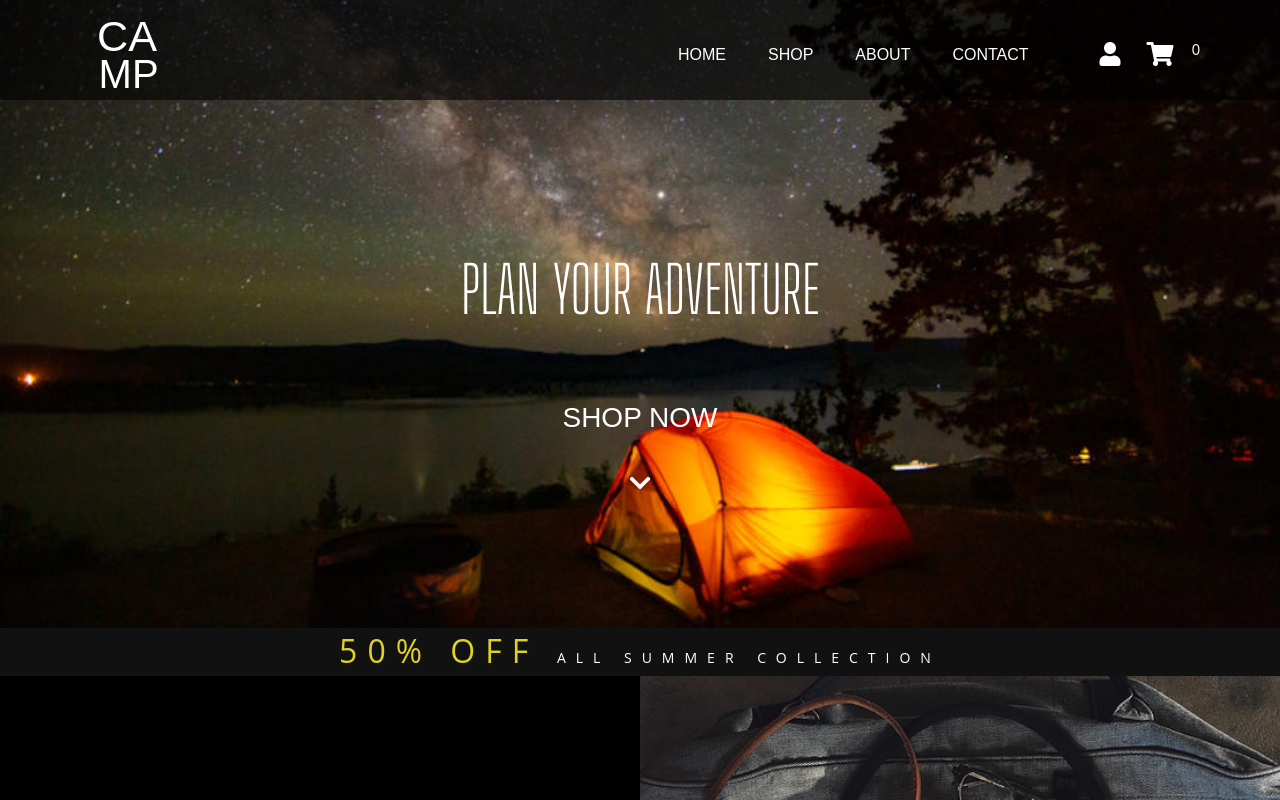
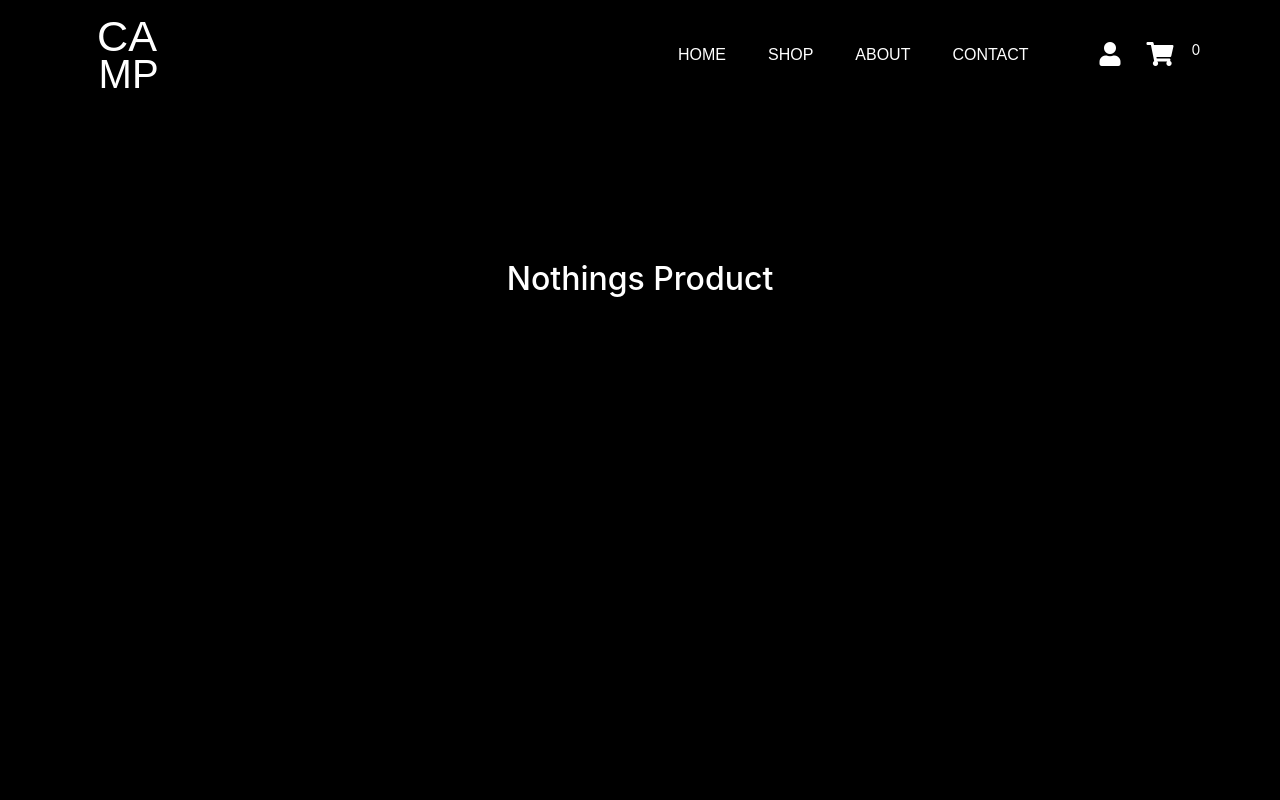
Before and after one commit to drobi710/CAMP, a React (Create React App) app: page /cart in a window 1280 px wide. Before the commit this address led to /home. Shown: the top 800 px of the page. Built offline with nearby package versions, Linux system fonts and the light colour scheme; a web font is replaced by a local one.

Commit message:
add cart route

```diff
--- a/src/components/MainComponent.js
+++ b/src/components/MainComponent.js
@@ -29,6 +29,7 @@ function MainComponent() {
             <Route exact path="/about" component={AboutComponent} />
             <Route exact path="/contact" component={ContactComponent} />
             <Route exact path="/shop" component={Products} />
+            <Route exact path="/cart" component={Cart} />
             <Redirect to="/home" />
           </Switch>
           <Section />
```
